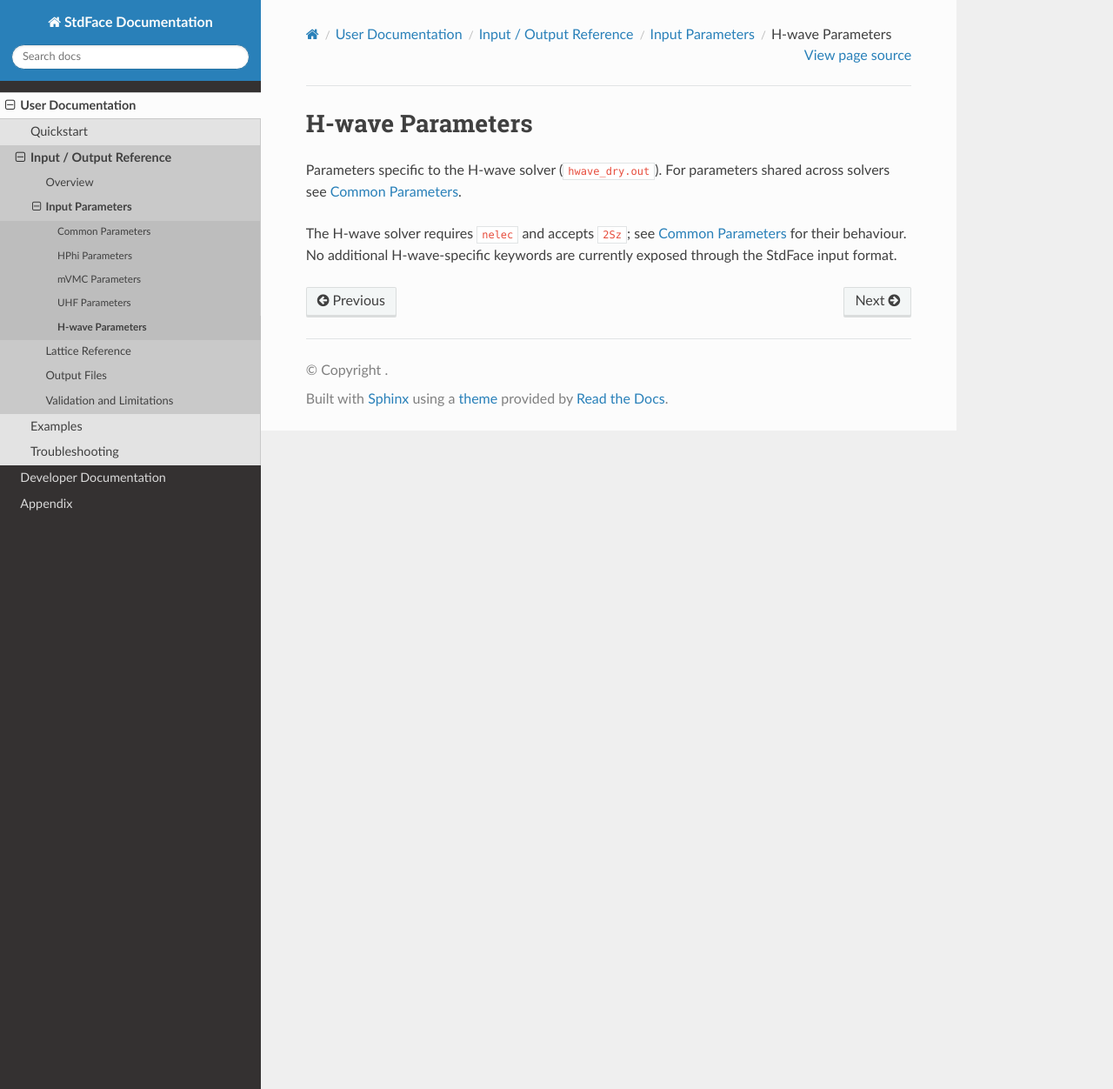
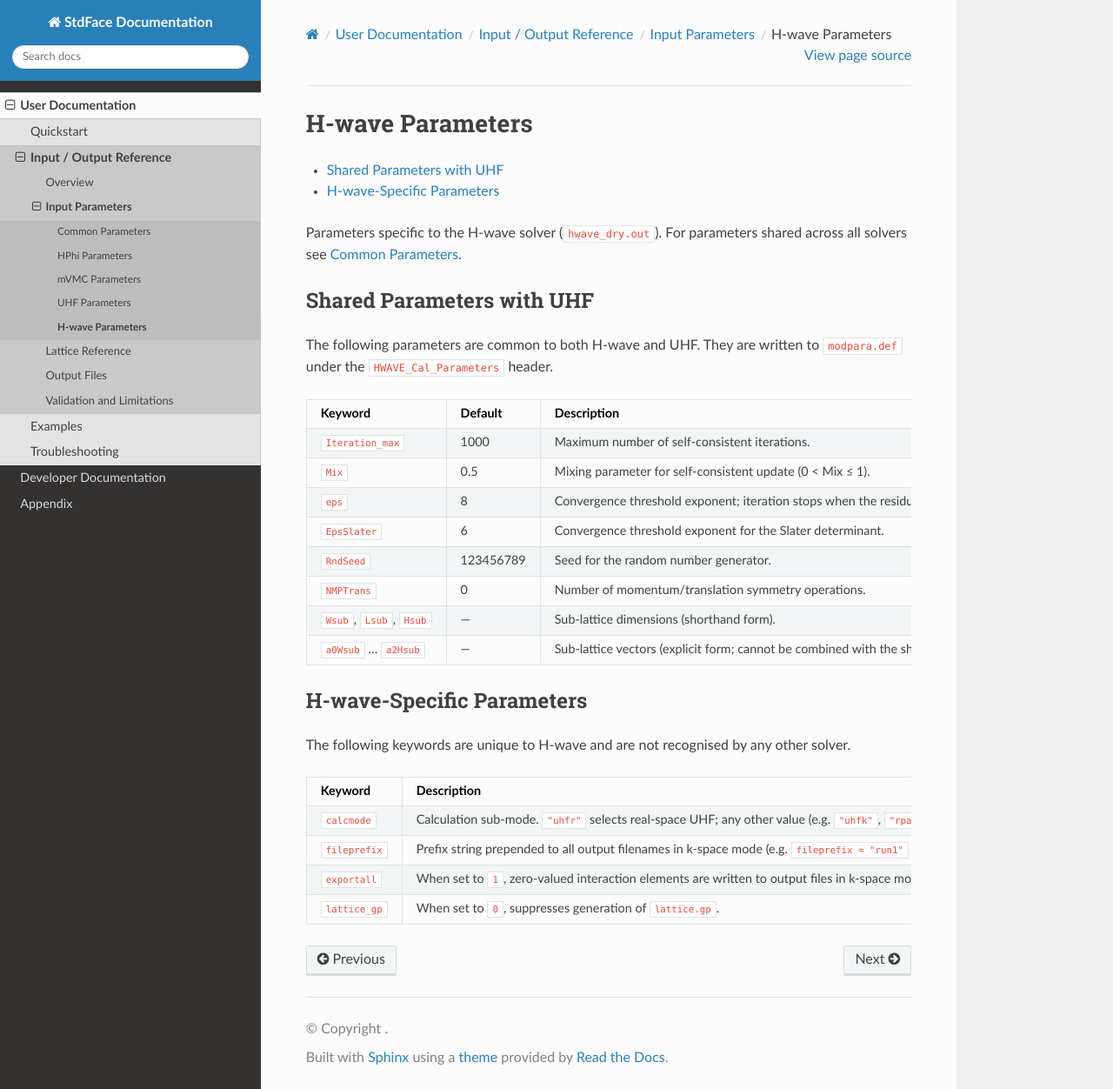
Before and after one commit to issp-center-dev/StdFace, a Sphinx documentation site: the page built from docs/user/reference/input/hwave.rst, in a window 1280 px wide and 1252 px high. Shown: the whole window at 87% size. Built offline with Sphinx 7.4.7 and the Read the Docs theme 3.1.0, drawn with Linux system fonts in a browser that asks for light colours.

Commit message:
docs: add UHF/H-wave shared and H-wave-specific input parameters
uhf.rst: document shared parameters (Iteration_max, Mix, eps,
EpsSlater, RndSeed, NMPTrans, sub-lattice keywords) with defaults.

hwave.rst: same shared parameters plus H-wave-only keywords
(calcmode, fileprefix, exportall, lattice_gp).

Co-Authored-By: Claude Sonnet 4.6 <noreply@anthropic.com>

```diff
--- a/docs/user/reference/input/hwave.rst
+++ b/docs/user/reference/input/hwave.rst
@@ -1,9 +1,78 @@
 H-wave Parameters
 =================
 
+.. contents::
+   :local:
+   :depth: 2
+
 Parameters specific to the H-wave solver (``hwave_dry.out``).  For parameters
-shared across solvers see :doc:`common`.
+shared across all solvers see :doc:`common`.
 
-The H-wave solver requires ``nelec`` and accepts ``2Sz``; see :doc:`common`
-for their behaviour.  No additional H-wave-specific keywords are currently
-exposed through the StdFace input format.
+Shared Parameters with UHF
+---------------------------
+
+The following parameters are common to both H-wave and UHF.  They are written
+to ``modpara.def`` under the ``HWAVE_Cal_Parameters`` header.
+
+.. list-table::
+   :header-rows: 1
+   :widths: 20 20 60
+
+   * - Keyword
+     - Default
+     - Description
+   * - ``Iteration_max``
+     - 1000
+     - Maximum number of self-consistent iterations.
+   * - ``Mix``
+     - 0.5
+     - Mixing parameter for self-consistent update (0 < Mix ≤ 1).
+   * - ``eps``
+     - 8
+     - Convergence threshold exponent; iteration stops when the residual
+       is below 10\ :sup:`-eps`.
+   * - ``EpsSlater``
+     - 6
+     - Convergence threshold exponent for the Slater determinant.
+   * - ``RndSeed``
+     - 123456789
+     - Seed for the random number generator.
+   * - ``NMPTrans``
+     - 0
+     - Number of momentum/translation symmetry operations.
+   * - ``Wsub``, ``Lsub``, ``Hsub``
+     - —
+     - Sub-lattice dimensions (shorthand form).
+   * - ``a0Wsub`` … ``a2Hsub``
+     - —
+     - Sub-lattice vectors (explicit form; cannot be combined with the
+       shorthand form above).
+
+H-wave-Specific Parameters
+---------------------------
+
+The following keywords are unique to H-wave and are not recognised by any
+other solver.
+
+.. list-table::
+   :header-rows: 1
+   :widths: 20 60 20
+
+   * - Keyword
+     - Description
+     - Notes
+   * - ``calcmode``
+     - Calculation sub-mode.  ``"uhfr"`` selects real-space UHF;
+       any other value (e.g. ``"uhfk"``, ``"rpa"``) selects k-space mode.
+     - Required for H-wave.
+   * - ``fileprefix``
+     - Prefix string prepended to all output filenames in k-space mode
+       (e.g. ``fileprefix = "run1"`` produces ``run1_geom.dat``).
+     - k-space only.
+   * - ``exportall``
+     - When set to ``1``, zero-valued interaction elements are written to
+       output files in k-space mode.  Default: omit zero elements.
+     - k-space only.
+   * - ``lattice_gp``
+     - When set to ``0``, suppresses generation of ``lattice.gp``.
+     -
```
Also changed, not shown: docs/user/reference/input/uhf.rst (+37 -4 lines).
